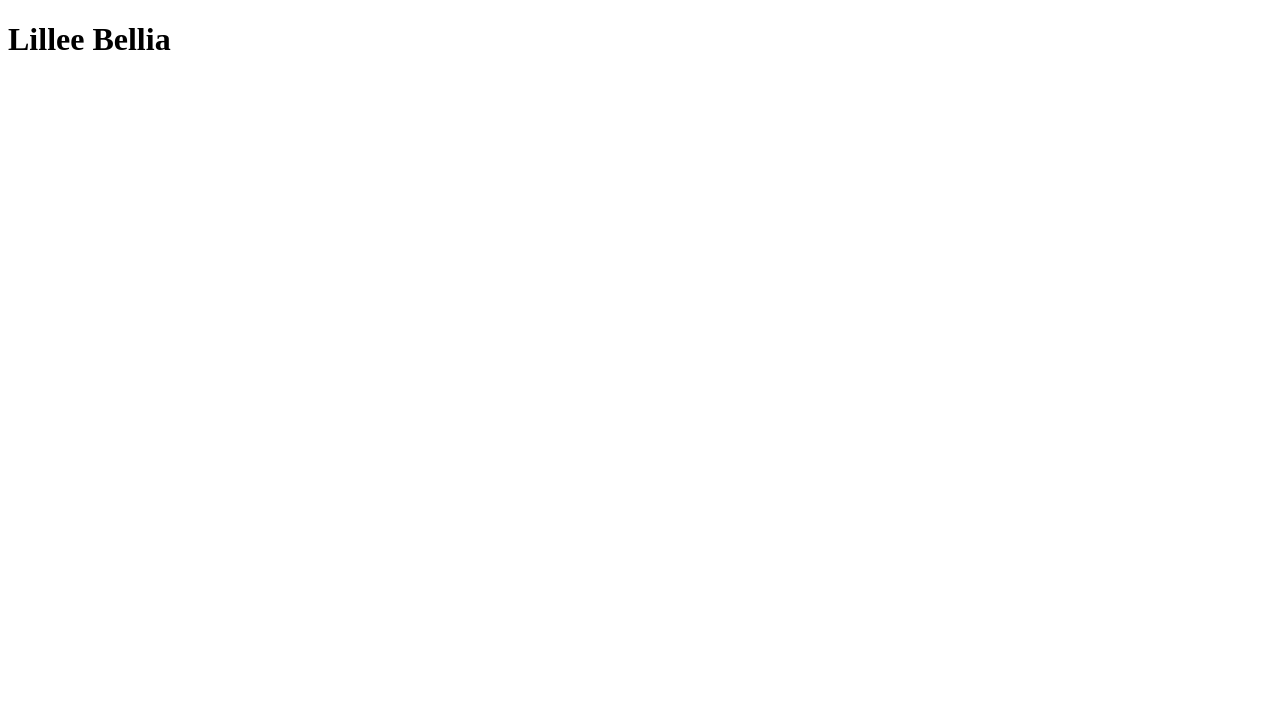
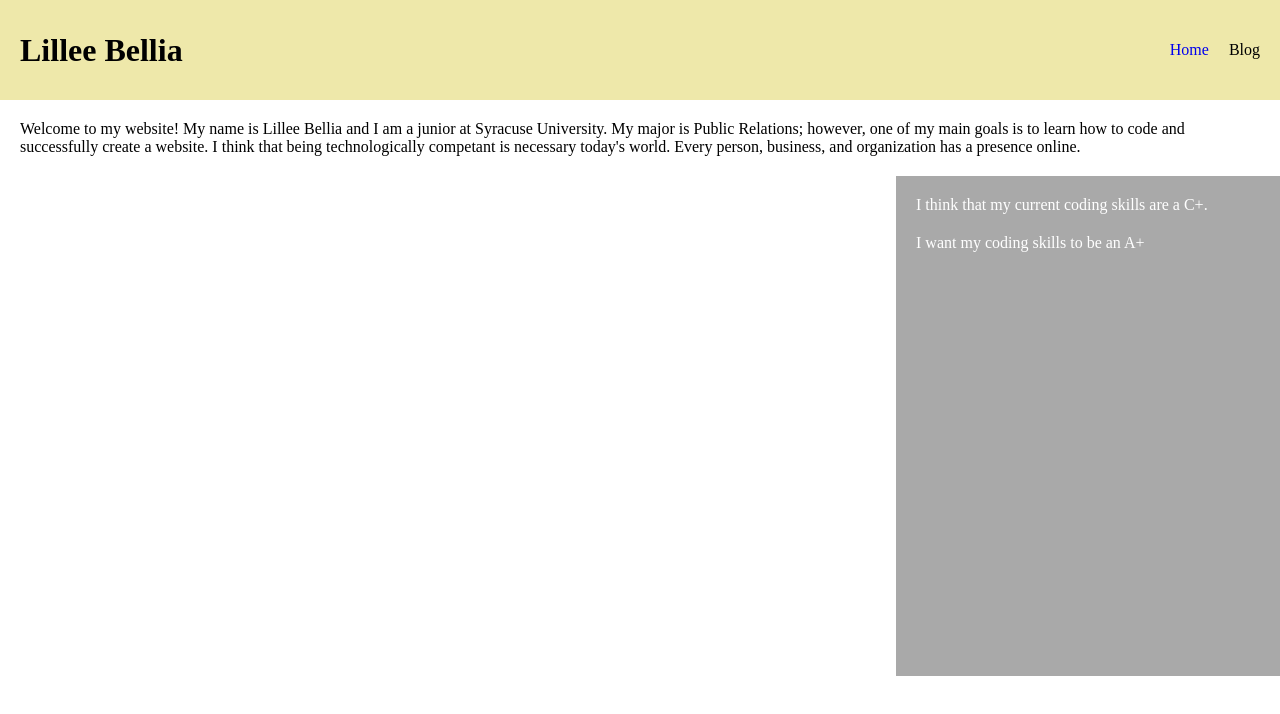
Before and after one commit to ltbellia/Lab-1, a plain HTML site: page index.html in a window 1280 px wide. Drawn offline with Linux system fonts and the light colour scheme.

Commit message:
added a header and main area to index. added styles.css

```diff
--- a/index.html
+++ b/index.html
@@ -5,8 +5,41 @@
     <meta name="viewport" content="width=device-width, initial-scale=1.0">
     <meta http-equiv="X-UA-Compatible" content="ie=edge">
     <title>IST 363 Lab 1</title>
+
+    <link rel="stylesheet" href="styles.css"/>
 </head>
 <body>
-    <h1>Lillee Bellia</h1>
+    <div class="header">
+        <h1>Lillee Bellia</h1>
+            <ul class="navigation">
+                <li>
+                    <a href="index.html">Home</a>
+                </li>
+                <li
+                    <a href="blog.html">Blog</a>
+                </li>
+            </ul>
+    </div>
+
+    <div class="main"
+        <div class="content">
+            <p>
+                Welcome to my website! My name is Lillee Bellia and I am a junior at Syracuse University.
+                My major is Public Relations; however, one of my main goals is to learn how to code and
+                successfully create a website. I think that being technologically competant is necessary
+                today's world. Every person, business, and organization has a presence online.
+            </p>
+        </div> <!-- closing div for "content"-->
+        <div class=sidebar>
+            <p>
+                I think that my current coding skills are a C+.
+            </p>
+            <p>
+                I want my coding skills to be an A+
+            </p>
+
+        </div> <!-- closing div for "content"-->
+
+    </div> <!-- closing div for "main"-->
 </body>
 </html>
--- /dev/null
+++ b/styles.css
@@ -0,0 +1,67 @@
+body {
+    padding: 0px;
+    margin: 0px;
+}
+
+.header {
+    height: 60px;
+    line-height: 60px;
+    padding: 20px;
+    background-color: palegoldenrod;
+    text-align: left;
+}
+
+h1 {
+    margin: 0px;
+    float: left;
+}
+.navigation {
+    margin: 0px;
+    padding: 0px;
+    list-style-type: none;
+    display: flex;
+    flex-direction: row;
+    float: right;
+    /*Don't know how to get these spaced correctly and in line with my name*/
+
+}
+
+li {
+    margin-left: 20px;
+    text-decoration: none;
+}
+
+a:link{
+    text-decoration: none;
+}
+
+a:visited{
+    text-decoration: none;
+}
+a:hover{
+    text-decoration: none;
+}
+
+a:hover{
+    text-decoration: none;
+}
+
+.content {
+    width: 70%;
+    background-color: lightgrey;
+    float: left;
+    min-height: 500px
+
+}
+
+.sidebar {
+    width: 30%;
+    background-color: darkgray;
+    float:right;
+    color: white;
+    min-height: 500px;
+}
+
+p {
+    margin: 20px;
+}
```
